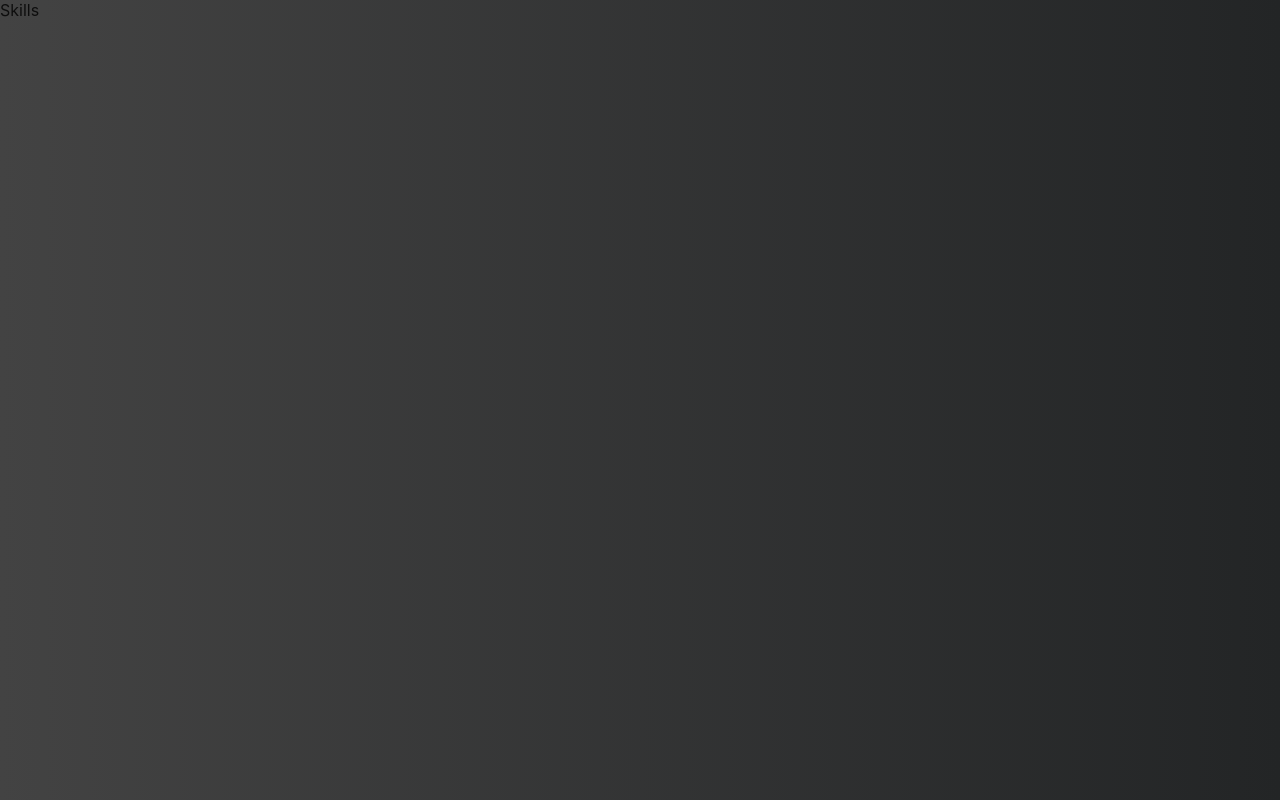
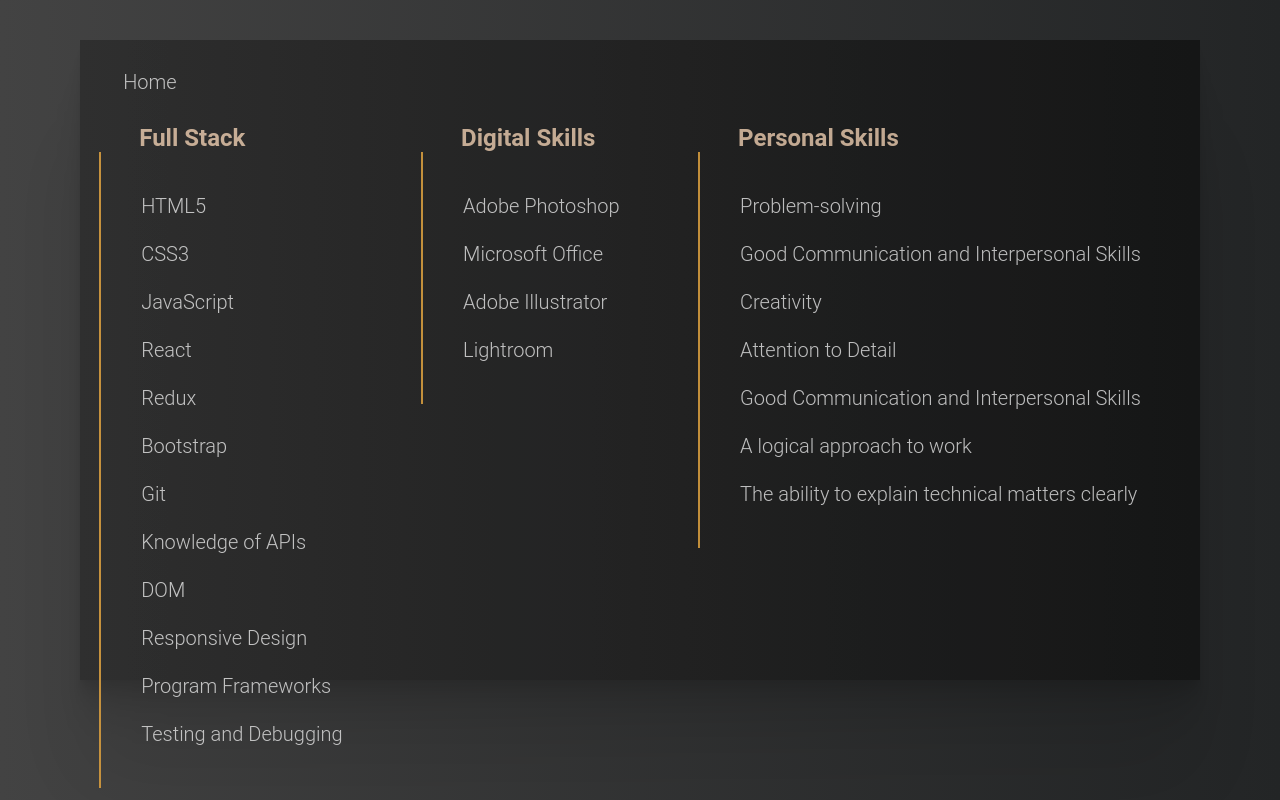
Before and after one commit to AdrianM999/Aboutme, a React (Create React App) app: page /skills in a window 1280 px wide. Built offline with nearby package versions, Linux system fonts and the light colour scheme.

Commit message:
Add skills component and styling

```diff
--- a/src/Pages/AboutMe.js
+++ b/src/Pages/AboutMe.js
@@ -8,7 +8,7 @@
         <header className="header-Aboutme">
             <div className="containerNavBar-Aboutme">
                 <ul className="navigation-Aboutme">
-                <li><Link to="/" className="right">Home</Link></li>
+                <li><Link to="/" className="home-aboutmepage">Home</Link></li>
                 </ul>
             </div>
         <div className="container-Aboutme">
--- a/src/Pages/Skills.js
+++ b/src/Pages/Skills.js
@@ -1,9 +1,57 @@
 import React from "react";
+import './skills.css';
+import { Link } from "react-router-dom";
 
 export default function Skills() {
     return(
         <>
-        Skills
+         <header className="header-skills">
+            <div className="containerNavBar-Aboutme">
+                    <ul className="navigation-Aboutme">
+                        <li><Link to="/" className="home-aboutmepage">Home</Link></li>
+                    </ul>
+                <div className="container-skills">
+                    <div className="fullStack-skill">
+                        <h2 className="h2-skills">Full Stack</h2>
+                        <ul className="fullStackSkills">
+                            <li className="fullStack">HTML5</li>
+                            <li className="fullStack">CSS3</li>
+                            <li className="fullStack">JavaScript</li>
+                            <li className="fullStack">React</li>
+                            <li className="fullStack">Redux</li>
+                            <li className="fullStack">Bootstrap</li>
+                            <li className="fullStack">Git</li>
+                            <li className="fullStack">Knowledge of APIs</li>
+                            <li className="fullStack">DOM</li>
+                            <li className="fullStack">Responsive Design</li>
+                            <li className="fullStack">Program Frameworks</li>
+                            <li className="fullStack">Testing and Debugging</li>
+                        </ul>
+                    </div>
+                    <div className="digitalSkills">
+                        <h2 className="h2-skills">Digital Skills</h2>
+                        <ul className="fullStackSkills">
+                            <li className="fullStack">Adobe Photoshop</li>
+                            <li className="fullStack">Microsoft Office</li>
+                            <li className="fullStack">Adobe Illustrator</li>
+                            <li className="fullStack">Lightroom</li>
+                        </ul>
+                    </div>
+                    <div className="personalSkills">
+                        <h2 className="h2-skills">Personal Skills</h2>
+                        <ul className="fullStackSkills">
+                            <li className="fullStack">Problem-solving</li>
+                            <li className="fullStack">Good Communication and Interpersonal Skills</li>
+                            <li className="fullStack">Creativity</li>
+                            <li className="fullStack">Attention to Detail</li>
+                            <li className="fullStack">Good Communication and Interpersonal Skills</li>
+                            <li className="fullStack">A logical approach to work</li>
+                            <li className="fullStack">The ability to explain technical matters clearly</li>
+                        </ul>
+                    </div>
+                </div>
+            </div>
+    </header>
         </>
     )
 };
--- a/src/Pages/aboutme.css
+++ b/src/Pages/aboutme.css
@@ -47,19 +47,13 @@
 }
 
 .img-Aboutme {
-
     background-image:
-
     url(../Pages/images/b4da37ff0941030338a6570562e10f2f.jpg);
-
     filter: FlipH;
     -ms-filter: "FlipH";
     background-size: cover;
-
     background-repeat: no-repeat;
     background-position-y:  center;
-
-
     position: absolute;
     top: 60px;
     right: 6.25%;
--- /dev/null
+++ b/src/Pages/skills.css
@@ -0,0 +1,32 @@
+.container-skills {
+    display: flex;
+    justify-content: space-around;
+}
+
+.fullStack {
+    display: flex;
+    flex-direction: column;
+    text-align: center;
+    gap: 6px;
+}
+
+.h2-skills {
+    padding-left: 2.5rem;
+    color: #fcd9b8;
+    font-family: 'Roboto', sans-serif;
+    font-weight: 700;
+}
+
+.fullStackSkills{
+    border-left: solid 2px #fab23d;
+}
+
+.fullStack {
+    line-height: 3rem;
+    display: block;
+    color: whitesmoke;
+    text-align: start;
+    padding-left: 0;
+    font-family: 'Roboto', sans-serif;
+    font-weight: 300;
+}
```
